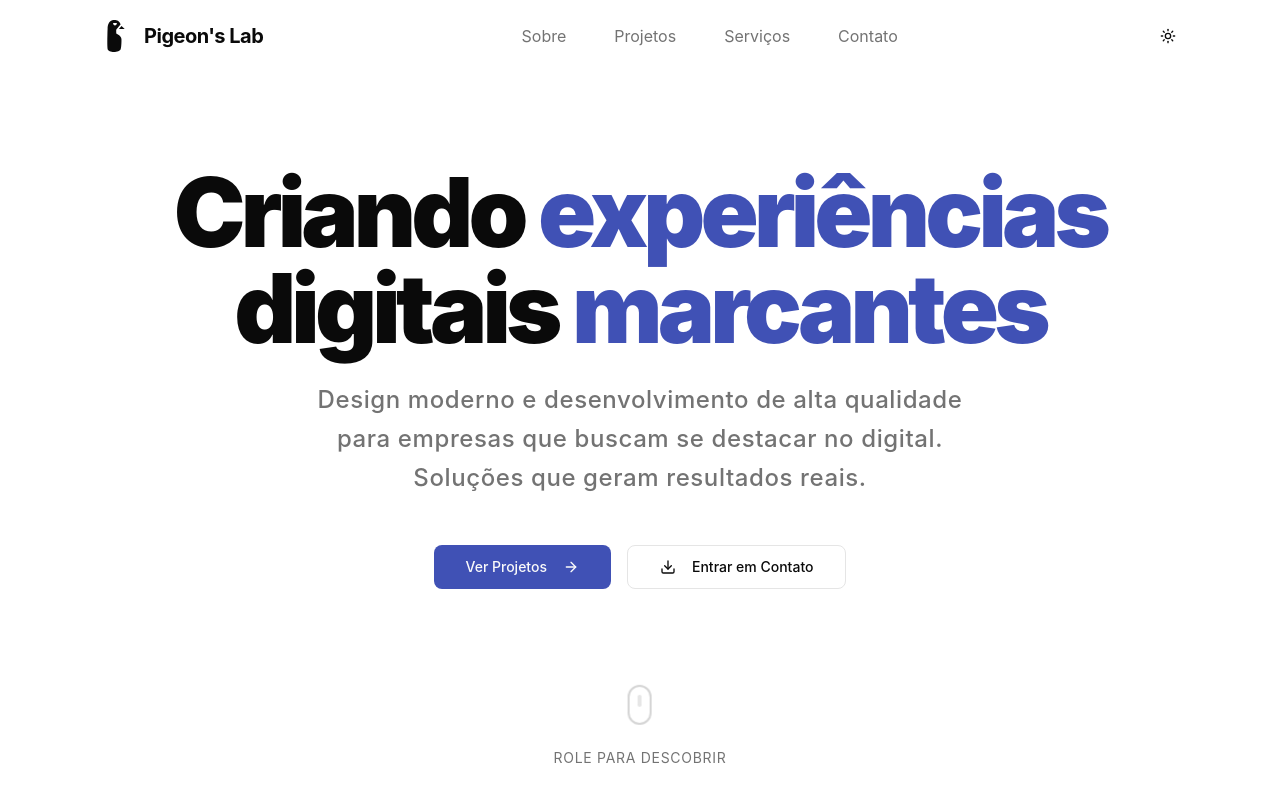
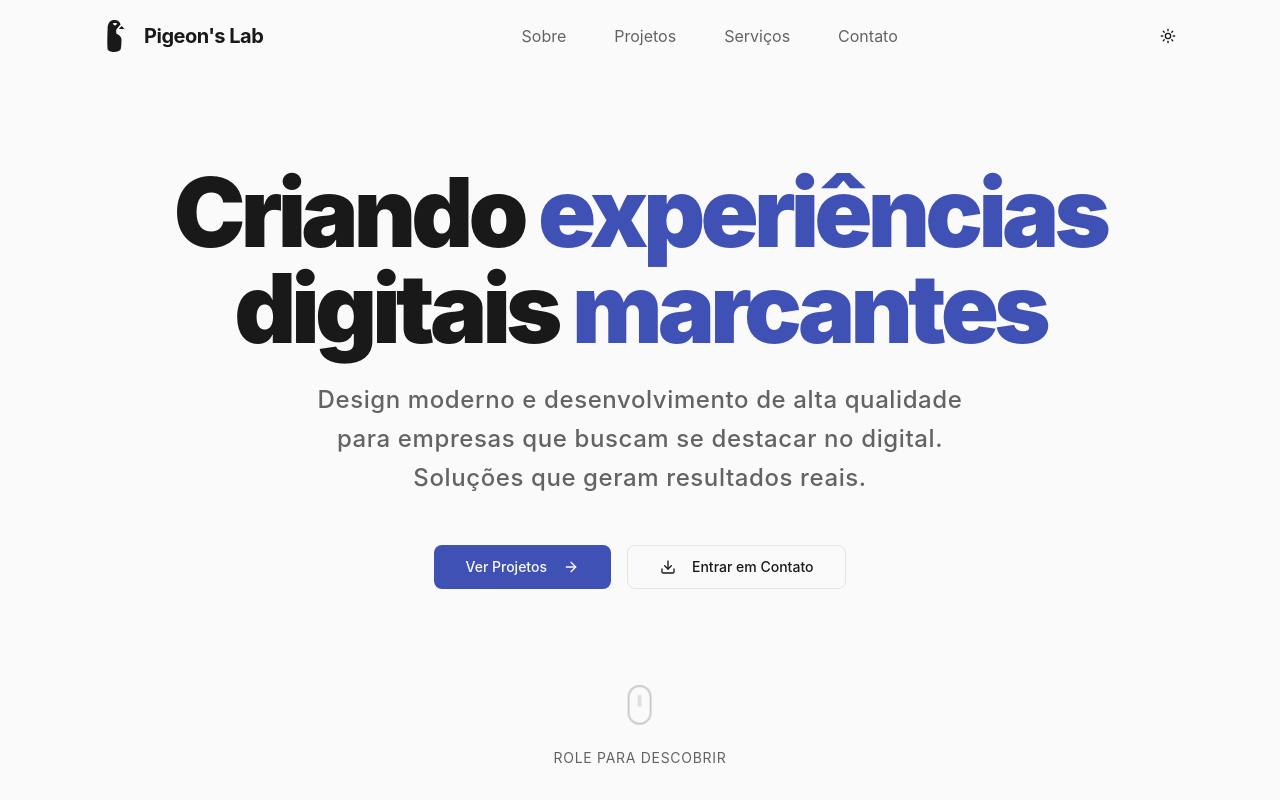
Before and after one commit to JulioC090/portfolio, a Next.js app: page / in a window 1280 px wide. Shown: the top 800 px of the page. Built offline with nearby package versions, Linux system fonts and the light colour scheme.

Commit message:
feat: improve white theme

```diff
--- a/src/app/index.css
+++ b/src/app/index.css
@@ -43,22 +43,22 @@
 
 :root {
   --radius: 0.625rem;
-  --background: oklch(1 0 0);
-  --foreground: oklch(0.145 0 0);
-  --card: oklch(1 0 0);
-  --card-foreground: oklch(0.145 0 0);
-  --popover: oklch(1 0 0);
-  --popover-foreground: oklch(0.145 0 0);
+  --background: oklch(0.985 0 0);
+  --foreground: oklch(21.455% 0.00156 16.419);
+  --card: oklch(0.97 0 0);
+  --card-foreground: oklch(21.455% 0.00156 16.419);
+  --popover: oklch(0.97 0 0);
+  --popover-foreground: oklch(21.455% 0.00156 16.419);
   --primary: oklch(0.478 0.15872 271.797);
   --primary-foreground: oklch(0.985 0 0);
   --secondary: oklch(0.97 0 0);
   --secondary-foreground: oklch(0.205 0 0);
-  --muted: oklch(0.97 0 0);
-  --muted-foreground: oklch(0.556 0 0);
+  --muted: oklch(0.95 0 0);
+  --muted-foreground: oklch(0.5 0 0);
   --accent: oklch(0.478 0.15872 271.797);
   --accent-foreground: oklch(0.985 0 0);
   --destructive: oklch(0.577 0.245 27.325);
-  --border: oklch(0.922 0 0);
+  --border: oklch(0.9 0 0);
   --input: oklch(0.922 0 0);
   --ring: oklch(0.708 0 0);
   --chart-1: oklch(0.646 0.222 41.116);
@@ -67,7 +67,7 @@
   --chart-4: oklch(0.828 0.189 84.429);
   --chart-5: oklch(0.769 0.188 70.08);
   --sidebar: oklch(0.985 0 0);
-  --sidebar-foreground: oklch(0.145 0 0);
+  --sidebar-foreground: oklch(21.455% 0.00156 16.419);
   --sidebar-primary: oklch(0.205 0 0);
   --sidebar-primary-foreground: oklch(0.985 0 0);
   --sidebar-accent: oklch(0.97 0 0);
--- a/src/features/sections/components/AboutSection.tsx
+++ b/src/features/sections/components/AboutSection.tsx
@@ -16,7 +16,7 @@ export default function AboutSection() {
   const shouldReduceMotion = useReducedMotion();
 
   return (
-    <Section id="about" className="dark:bg-secondary/20 bg-secondary/60">
+    <Section id="about" className="dark:bg-secondary/20 bg-secondary/80">
       <motion.div
         className="container-narrow mx-auto flex flex-col gap-12 text-center"
         variants={containerVariants(shouldReduceMotion)}
--- a/src/features/sections/components/ServicesSection.tsx
+++ b/src/features/sections/components/ServicesSection.tsx
@@ -12,7 +12,7 @@ export default function ServicesSection() {
   const shouldReduceMotion = useReducedMotion();
 
   return (
-    <Section id="services" className="dark:bg-secondary/20 bg-secondary/60">
+    <Section id="services" className="dark:bg-secondary/20 bg-secondary/80">
       <motion.div
         className="container-narrow mx-auto flex flex-col gap-12 text-center"
         variants={containerVariants(shouldReduceMotion)}
```
